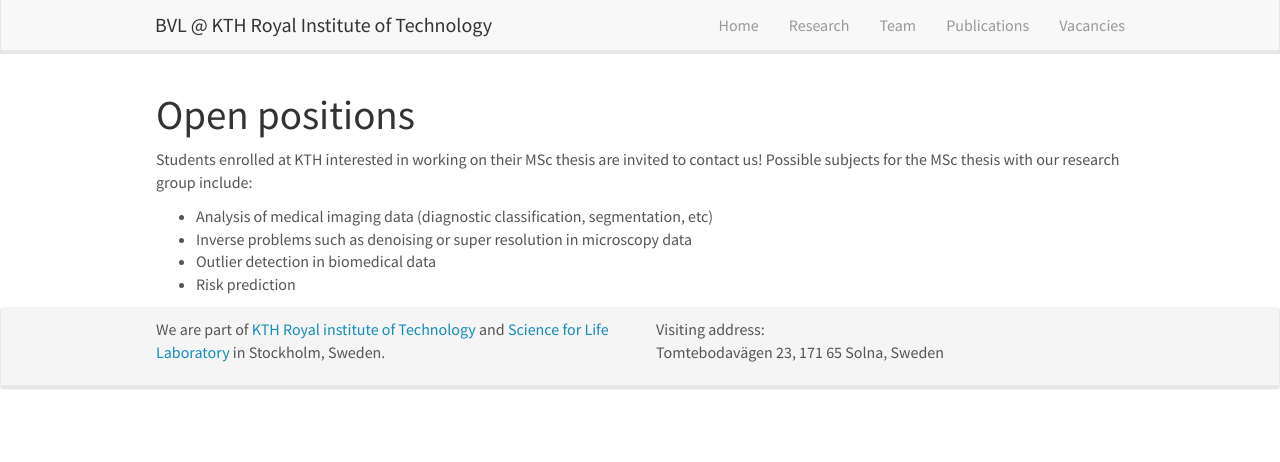
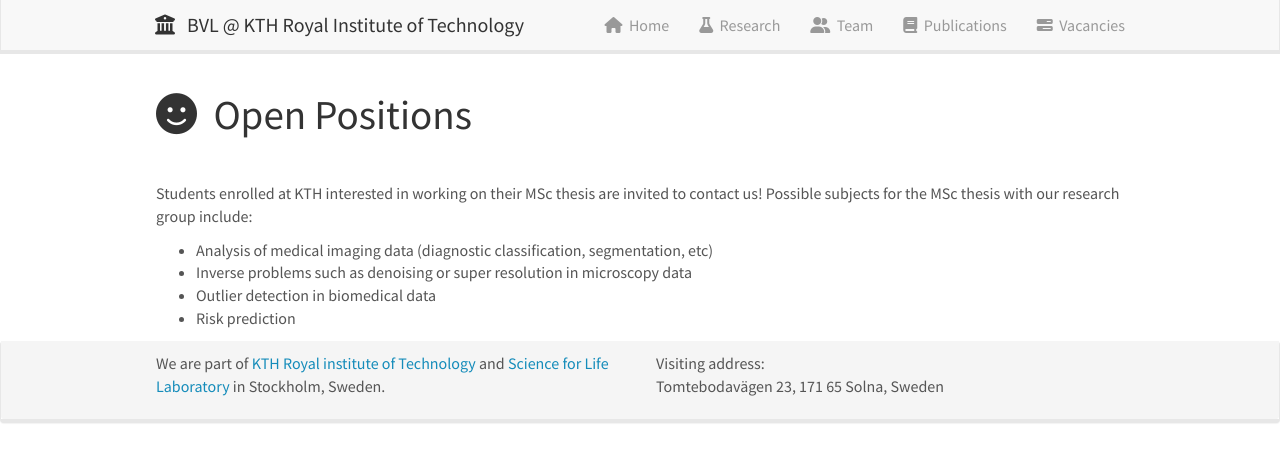
Before and after one commit to MoeinSorkhei/sitedraft3, a Jekyll site: the page built from _pages/openings.md, in a window 1280 px wide. Shown: the top 462 px of the page. Built offline with Jekyll 4.4.1, drawn with Linux system fonts in a browser that asks for light colours; nearby versions of some CDN libraries.

```diff
--- a/_includes/header.html
+++ b/_includes/header.html
@@ -8,15 +8,36 @@
 		<span class="icon-bar"></span>
 	  </button>
 
-    <a class="navbar-brand" href="{{ site.url }}{{ site.baseurl }}/">BVL @ KTH Royal Institute of Technology </a>
+    <a class="navbar-brand" href="{{ site.url }}{{ site.baseurl }}/"><i class="fa fa-university"></i>&nbsp;&nbsp; BVL @ KTH Royal Institute of Technology </a>
 	</div>
 	<div class="collapse navbar-collapse" id="navbar-collapse-1">
 	  <ul class="nav navbar-nav navbar-right">
-		<li><a href="{{ site.url }}{{ site.baseurl }}/">Home</a></li>
-        <li><a href="{{ site.url }}{{ site.baseurl }}/research">Research</a></li>
-		<li><a href="{{ site.url }}{{ site.baseurl }}/team">Team</a></li>
-		<li><a href="{{ site.url }}{{ site.baseurl }}/publications">Publications</a></li>
-        <li><a href="{{ site.url }}{{ site.baseurl }}/vacancies">Vacancies</a></li>
+		<li>
+			<a href="{{ site.url }}{{ site.baseurl }}/"><i class="fa fa-home"></i>&nbsp; Home </a>
+		</li>
+		<!-- <li>
+			<a href="{{ site.url }}{{ site.baseurl }}/">Home</a>
+		</li> -->
+        <li>
+			<a href="{{ site.url }}{{ site.baseurl }}/research"><i class="fa fa-flask"></i>&nbsp; Research</a>
+		</li>
+		<li>
+			<!-- fa-users -->
+			<a href="{{ site.url }}{{ site.baseurl }}/team"><i class="fa fa-user-group"></i>&nbsp; Team</a>
+		</li>
+		<li>
+			<a href="{{ site.url }}{{ site.baseurl }}/publications"><i class="fa fa-book"></i>&nbsp; Publications</a>
+		</li>
+        <li>
+			<a href="{{ site.url }}{{ site.baseurl }}/vacancies"><i class="fa fa-tasks"></i>&nbsp; Vacancies</a>
+		</li>
+		<!-- <li class="nav-item active">
+			<a class="nav-link text-center" href="#">
+			  <i class="fa fa-home"></i>
+			  Home
+			  <span class="sr-only">(current)</span>
+			</a>
+		</li> -->
 <!--		<li><a href="{{ site.url }}{{ site.baseurl }}/pictures">(Pics)</a></li>-->
 	  </ul>
 	</div>
--- a/_layouts/homelay.html
+++ b/_layouts/homelay.html
@@ -4,6 +4,7 @@ layout: default
 
   <div id="homeid" class="col-sm-12">
   <h1> Welcome to the Biomedical Vision and Learning Group</h1>
+  <!-- <br> -->
 
 	{{ content }}
   </div>
--- a/_pages/openings.md
+++ b/_pages/openings.md
@@ -6,7 +6,10 @@ sitemap: false
 permalink: /vacancies
 ---
 
-# Open positions
+<!-- # Open positions -->
+<!-- fa-calendar-days fa-globe fa-folder-open fa-face-smile -->
+<h1> <i class="fa fa-face-smile"></i>&nbsp; Open Positions</h1>
+<br>
 
 Students enrolled at KTH interested in working on their MSc thesis are invited to contact us! Possible subjects for the MSc thesis with our research group include:
 
```
Also changed, not shown: _pages/publications.md (+4 -1 lines), _pages/research.md (+5 -1 lines), _pages/team.md (+4 -1 lines), images/icons/home_5.jpeg (added), images/icons/home_6.jpeg (added), images/icons/home_7.jpeg (added), images/icons/home_8.jpeg (added), 1 other file.
